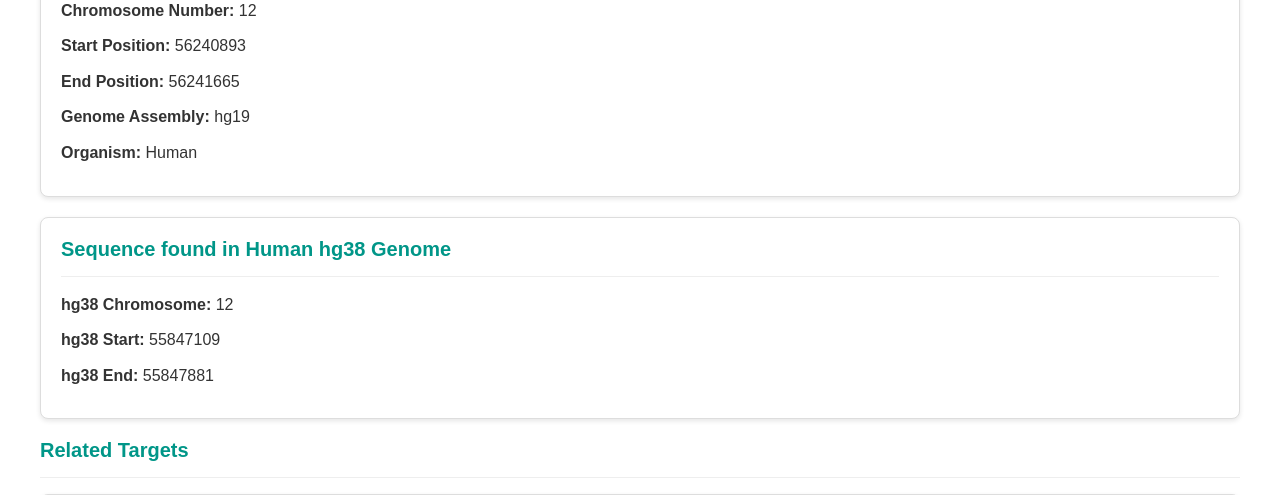
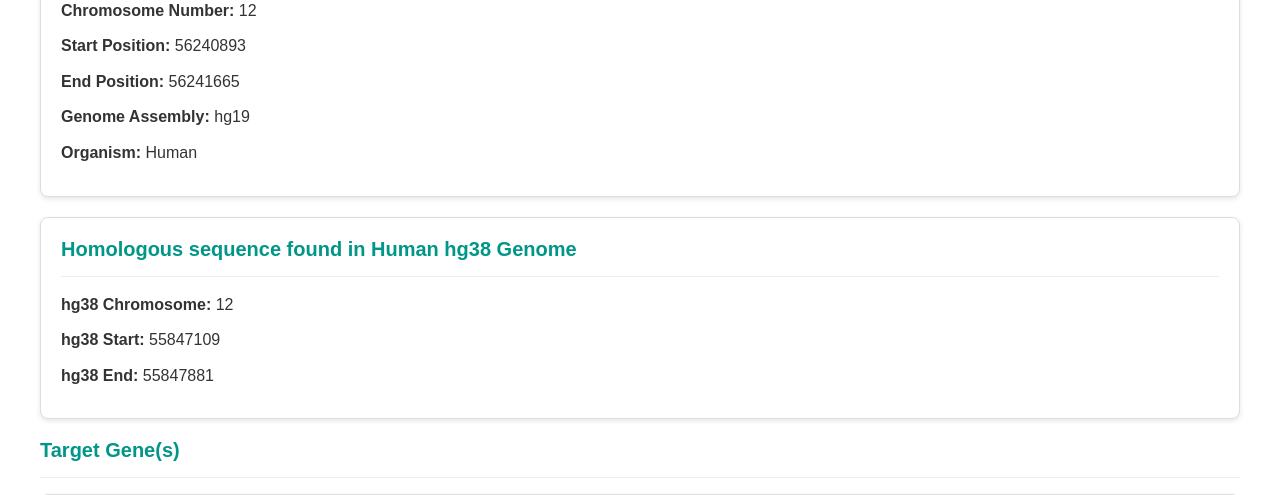
Before and after one commit to woonyee28/web-database, a Django app: page /enhancer/270/ in a window 1280 px wide. Shown: the part 270-765 px from the top of the page. Run offline with Django 5.2, Linux system fonts and the light colour scheme; data comes from the database, SQL or seed files in the repository.

Commit message:
change naming

```diff
--- a/database/templates/enhancer_detail.html
+++ b/database/templates/enhancer_detail.html
@@ -179,7 +179,7 @@
 
         <!-- Conserved Sequence found in Human hg38 Genome -->
         <div class="conserved-sequence">
-            <h2>Sequence found in Human hg38 Genome</h2>
+            <h2>Homologous sequence found in Human hg38 Genome</h2>
             <hr>
             <p><strong>hg38 Chromosome:</strong> {{ item.hg38Chromosome }}</p>
             <p><strong>hg38 Start:</strong> {{ item.hg38Start }}</p>
@@ -187,7 +187,7 @@
         </div>
 
         <!-- Target Data -->
-        <h2>Related Targets</h2>
+        <h2>Target Gene(s)</h2>
         <hr>
         {% if target_data %}
             <ul id="related-targets-list">
@@ -207,7 +207,7 @@
             <!-- Container for dynamically generated genome browser sections -->
             <div id="genome-browsers-container"></div>
         {% else %}
-            <p>No related targets found.</p>
+            <p>No target gene found.</p>
         {% endif %}
 
         <!-- Link Up to Genome Browser -->
@@ -401,7 +401,7 @@
 
         // Create and populate the title and genomic range information
         const title = document.createElement('h2');
-        title.textContent = `Link Up to Genome Browser for Gene ID: ${geneId}`;
+        title.textContent = `Link out...`; //${geneId}
         const genomicRangeInfo = document.createElement('p');
         genomicRangeInfo.id = `genomic-range-info-${index}`;
         genomicRangeInfo.textContent = `Genome Assembly: ${db}, Chromosome: ${geneChr}, Start Position: ${minValue}, End Position: ${maxValue}`;
```
